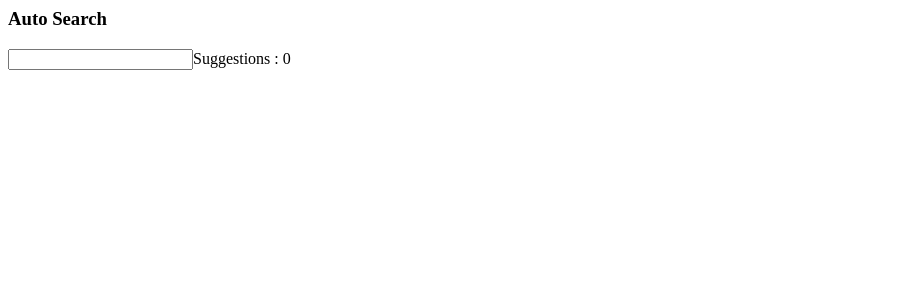
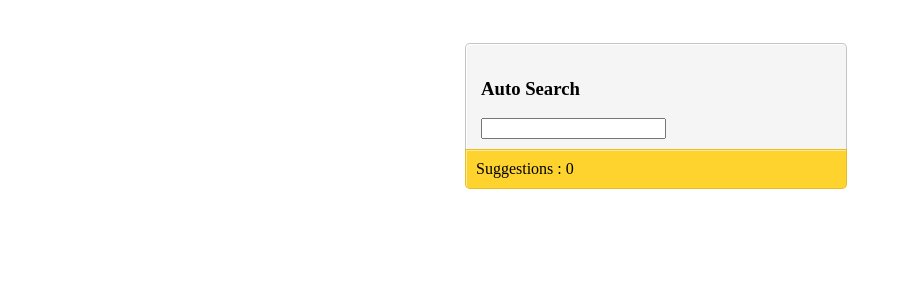
Before and after one commit to balakrishnansky/react-first, a React (Create React App) app: page / in a window 1280 px wide. Shown: the top 300 px of the page, without its empty margins (0-902 px from the left). Built offline with nearby package versions, Linux system fonts and the light colour scheme.

Commit message:
2 files modified

```diff
--- a/src/components/AutoCompleteSearch.js
+++ b/src/components/AutoCompleteSearch.js
@@ -9,6 +9,7 @@ class AutoCompleteSearch extends Component {
     };
     this.suggestionsHandler = this.suggestionsHandler.bind(this);
     this.onChangeHandler = this.onChangeHandler.bind(this);
+    this.selectedText = this.selectedText.bind(this);
   }
   onChangeHandler = e => {
     const value = e.target.value;
@@ -25,6 +26,14 @@ class AutoCompleteSearch extends Component {
       text: value
     });
   };
+  selectedText = item => {
+    //console.log(item);
+    this.setState({
+      text: item,
+      suggestions: []
+    });
+  };
+
   suggestionsHandler = () => {
     // console.log(this.state.suggestions + "jjsjsj");
     let { suggestions } = this.state;
@@ -34,8 +43,10 @@ class AutoCompleteSearch extends Component {
     }
 
     const updatedVal = suggestions.map((item, index) => {
+      //console.log("iiiiiiiii" + index);
+
       return (
-        <li key={index} onClick={() => this.selectedText(key)}>
+        <li key={index} onClick={() => this.selectedText(item)}>
           {item}
         </li>
       );
@@ -47,7 +58,7 @@ class AutoCompleteSearch extends Component {
   render() {
     const { text, suggestions } = this.state;
     return (
-      <div>
+      <div id="notebooks">
         <h3>Auto Search </h3>
         <input name="text" value={text} onChange={this.onChangeHandler} />
         {this.suggestionsHandler()}
--- a/src/style.css
+++ b/src/style.css
@@ -1,3 +1,102 @@
-h1, p {
-  font-family: Lato;
+.App {
+  text-align: center;
 }
+
+.App-logo {
+  animation: App-logo-spin infinite 20s linear;
+  height: 40vmin;
+}
+
+.App-header {
+  background-color: #282c34;
+  min-height: 100vh;
+  display: flex;
+  flex-direction: column;
+  align-items: center;
+  justify-content: center;
+  font-size: calc(10px + 2vmin);
+  color: white;
+}
+
+.App-link {
+  color: #61dafb;
+}
+
+@keyframes App-logo-spin {
+  from {
+    transform: rotate(0deg);
+  }
+  to {
+    transform: rotate(360deg);
+  }
+}
+li {
+  list-style: none;
+  background-color: rgba(0, 0, 0, 0.05);
+  background-image: linear-gradient(
+    90deg,
+    #ffd32e 10px,
+    #eee 10px,
+    #eee 11px,
+    transparent 11px
+  );
+  padding: 10px 15px 10px 25px;
+  border: 1px solid #ccc;
+  box-shadow: inset 1px 1px 0 rgba(255, 255, 255, 0.5);
+  margin-bottom: 5px;
+  width: 100%;
+  box-sizing: border-box;
+  cursor: pointer;
+  border-radius: 3px;
+}
+
+#query {
+  width: 100%;
+  box-sizing: border-box;
+  font-size: 19px;
+  padding: 5px;
+  font-family: calibri light;
+  margin-bottom: 10px;
+  border: 1px solid rgba(0, 0, 0, 0.2);
+  border-radius: 3px;
+  box-shadow: inset 1px 1px 0 rgba(0, 0, 0, 0.1);
+}
+
+#notebooks {
+  background: whitesmoke;
+  position: absolute;
+  left: 50%;
+  margin-left: -175px;
+  margin-top: 35px;
+  width: 350px;
+  padding: 15px;
+  border: 1px solid rgba(0, 0, 0, 0.2);
+  border-radius: 5px;
+  box-shadow: inset 1px 1px 0 white;
+  max-height: 450px;
+}
+
+ul {
+  margin: 0 auto;
+  padding: 0;
+  max-height: 390px;
+  overflow-y: auto;
+  border: 1px solid rgba(0, 0, 0, 0.1);
+  padding: 5px 5px 0 5px;
+  border-left: none;
+  border-right: none;
+}
+
+#notebooks span {
+  display: block;
+  position: absolute;
+  background: #ffd32e;
+  bottom: -35px;
+  left: -1px;
+  width: 360px;
+  border-radius: 0 0 5px 5px;
+  border: 1px solid rgba(0, 0, 0, 0.1);
+  padding: 10px;
+  border-top: 1px solid rgba(0, 0, 0, 0.1);
+  box-shadow: inset 1px 1px rgba(255, 255, 255, 0.5);
+}
```
